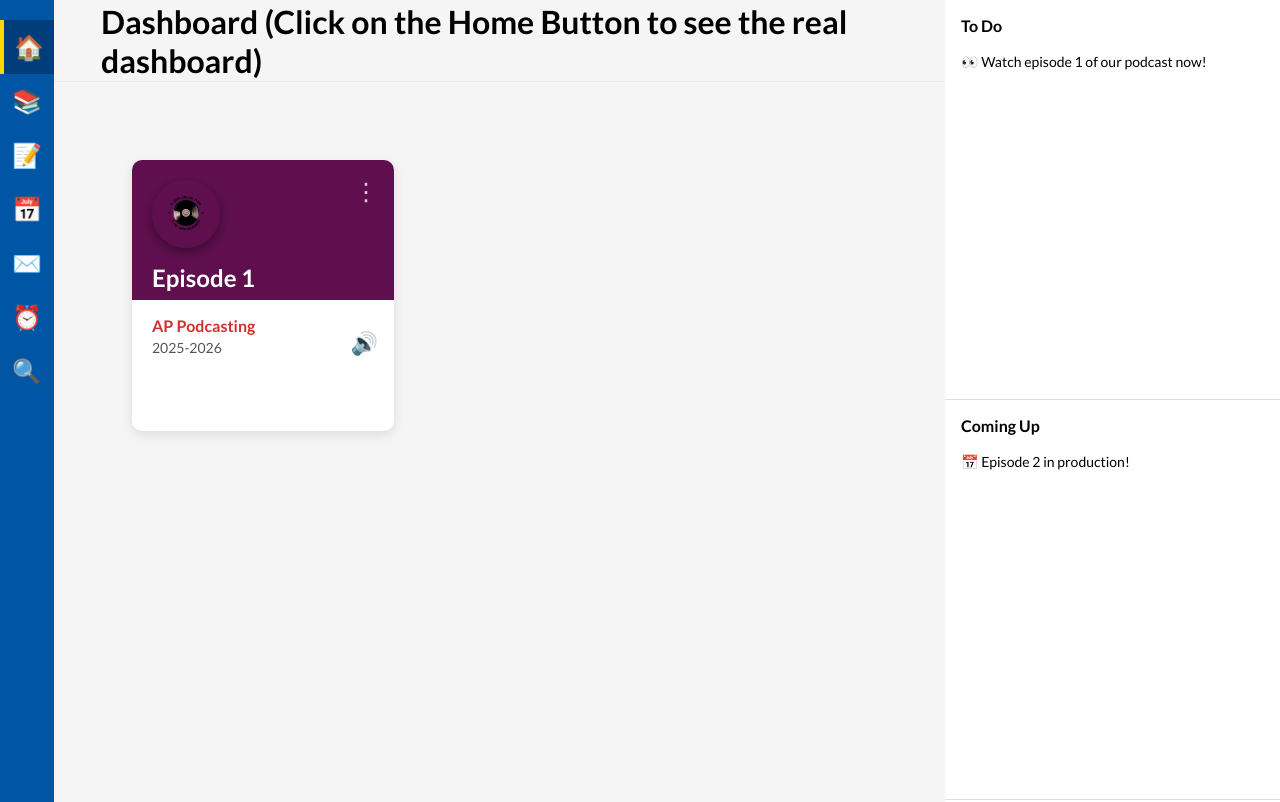
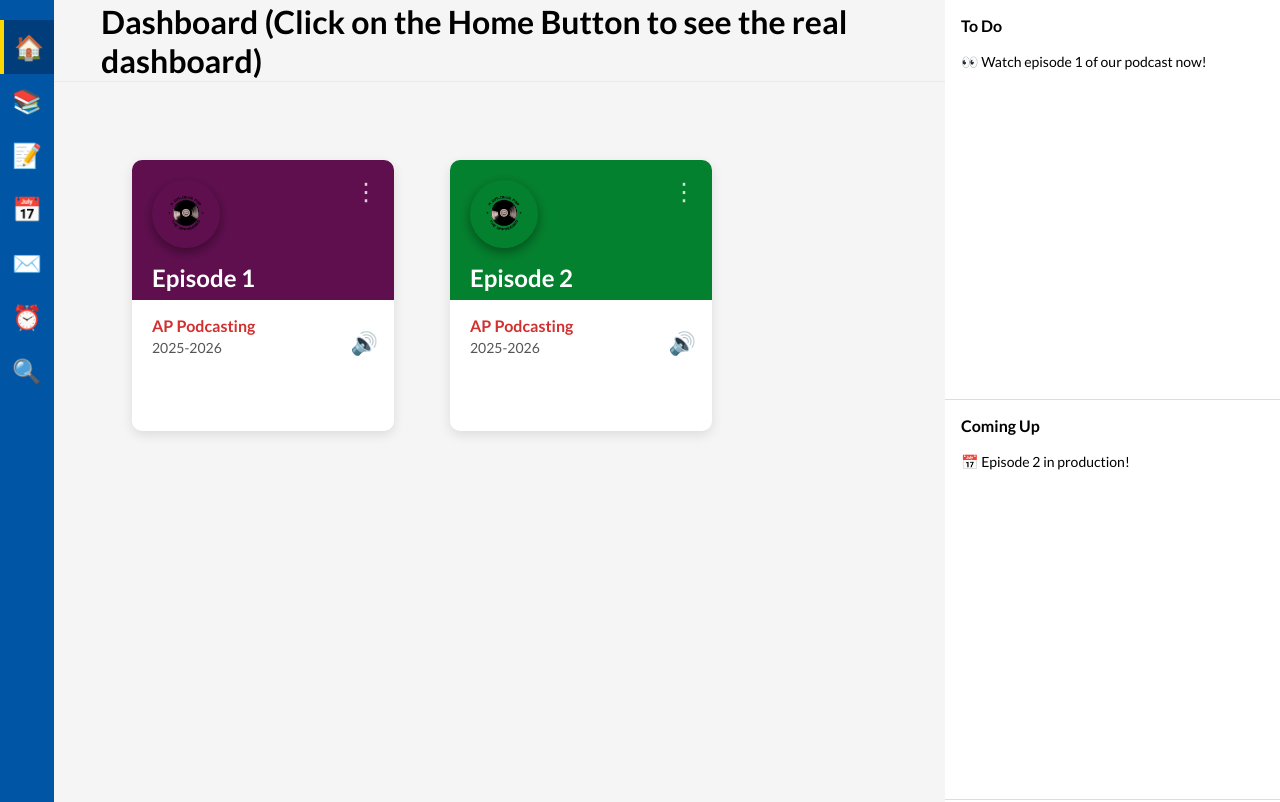
Before and after one commit to ChoccyMilkBoi/Lang-Podcast, a React (Vite) app: page / in a window 1280 px wide. Shown: the top 802 px of the page. Built offline with nearby package versions, Linux system fonts and the light colour scheme.

Commit message:
Seis Siete

```diff
--- a/src/App.css
+++ b/src/App.css
@@ -438,3 +438,9 @@ button.mark-complete-btn:hover,
 .card-vinyl:hover {
   transform: scale(1.08) rotate(8deg);
 }
+
+.button-holder {
+  width: 100%;
+  display: flex;
+  align-items: left;
+}
--- a/src/App.tsx
+++ b/src/App.tsx
@@ -5,6 +5,7 @@ import { Routes, Route, useLocation } from 'react-router-dom';
 import Dashboard from './pages/Dashboard';
 import Course1 from './pages/Episode1';
 import Assignment1 from './pages/Assignment1';
+// import Course2 from './pages/Epsisode2';
 
 const UpdTitle = () => {
   const location = useLocation();
--- a/src/pages/Dashboard.tsx
+++ b/src/pages/Dashboard.tsx
@@ -12,8 +12,14 @@ const Dashboard = () => {
           term="2025-2026"
           color="#5f0f4e"
         />
-
-        {/* Add more cards as needed */}
+        <CourseCard
+          title="Episode 2"
+          subtitle="AP Podcasting - Settle"
+          courseCode="AP Podcasting"
+          term="2025-2026"
+          color="#04812e"
+        />
+        {}
       </div>
   );
 };
--- a/src/pages/Episode1.tsx
+++ b/src/pages/Episode1.tsx
@@ -58,12 +58,19 @@ const Course1 = () => {
       <br></br>
       <br></br>
 
-
+      <div className='button-holder'>
       <button  className="start-assignment-btn"
         onClick={() => navigate('/assignment1')}
         >
         Start Assignment 1 →
       </button>
+      <button  className="start-assignment-btn"
+        onClick={() => navigate('/course2')}
+        >
+        Go To Assignment #2 →
+      </button>
+
+      </div>
     </div>
   );
 };
```
Also changed, not shown: src/pages/Episode2.tsx (added, +26 -0 lines), src/pages/Assignment2.tsx (added).
